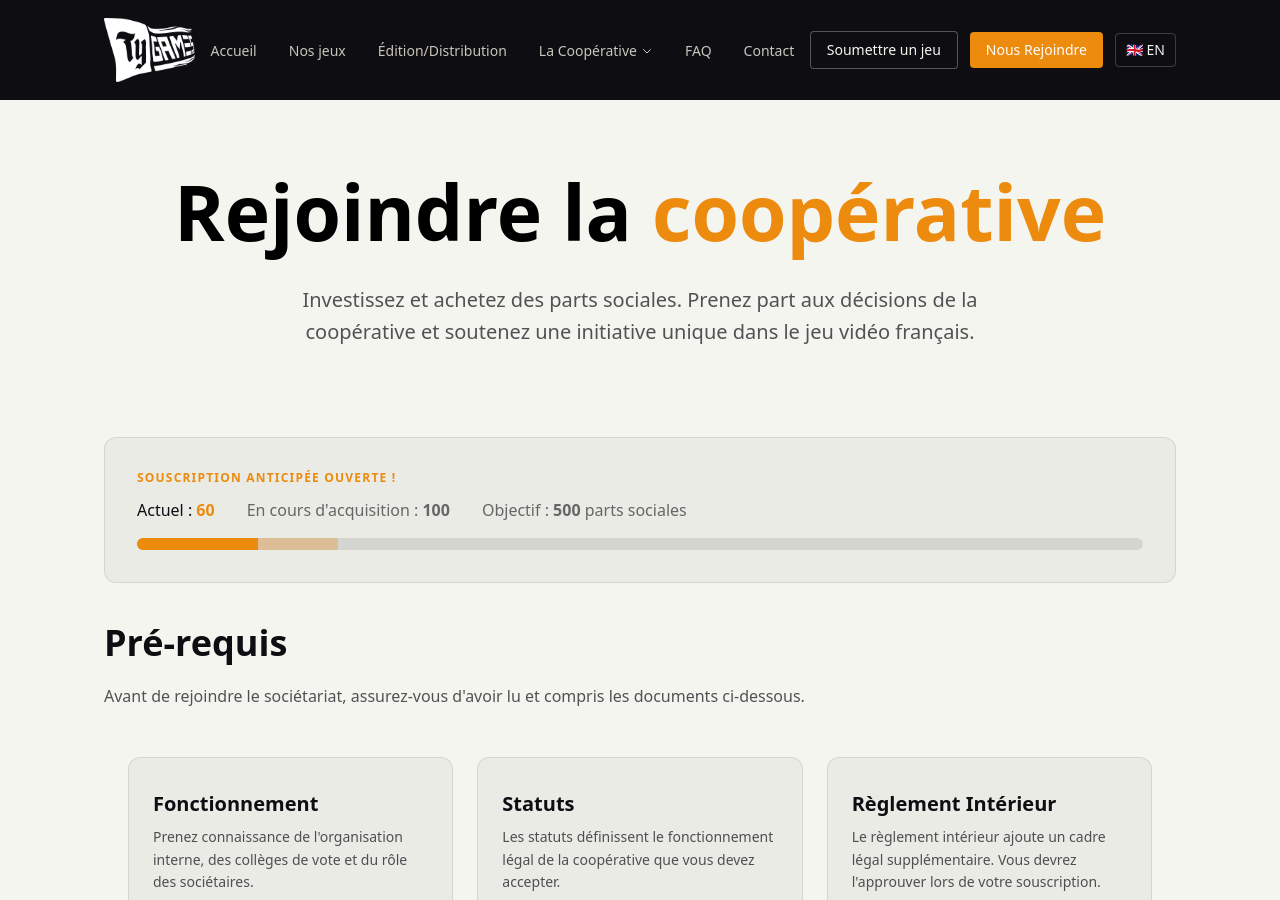
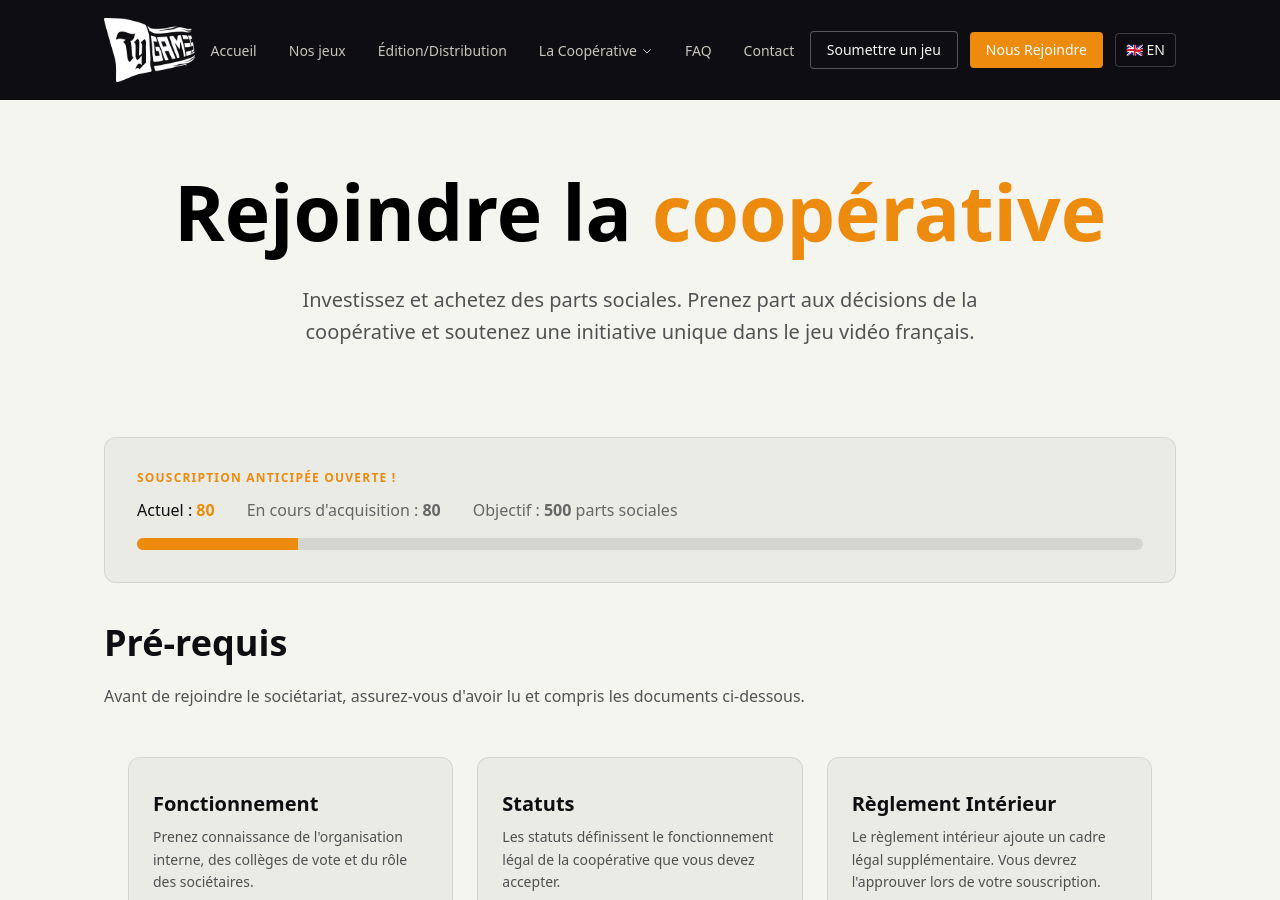
Before and after one commit to tygamesbzh/tygamesbzh.github.io, a Jekyll site: the page built from _pages_fr/invest.md, in a window 1280 px wide and 900 px high. Built offline with Jekyll 4.4.1, drawn with Linux system fonts in a browser that asks for light colours.

Commit message:
Update _config.yml

```diff
--- a/_config.yml
+++ b/_config.yml
@@ -20,8 +20,8 @@ address:
 subscription:
   enabled: true
   goal: 500
-  acquired: 60
-  in_progress: 100
+  acquired: 80
+  in_progress: 80
 
 social:
   bluesky: https://bsky.app/profile/ty.games
```
